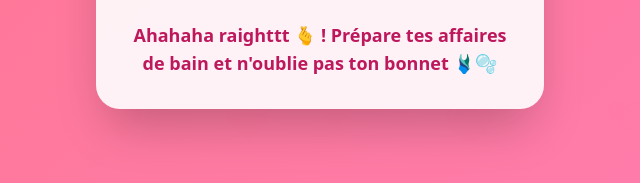
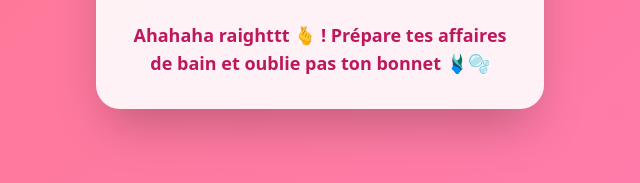
Before and after one commit to billy-um/billy-um.github.io, a plain HTML site: page index.html in a window 1280 px wide. Both pictures are taken after a click on the button "Oui ahaha". Shown: the part 461-644 px from the top of the page, 320-960 px from the left. Drawn offline with nearby package versions, Linux system fonts and the light colour scheme.

Commit message:
Update index.html

```diff
--- a/index.html
+++ b/index.html
@@ -41,7 +41,7 @@ const nonBtn = document.getElementById('nonBtn');
 const messageDiv = document.getElementById('message');
 
 ouiBtn.addEventListener('click', () => {
-  messageDiv.textContent = "Ahahaha raighttt 🫰 ! Prépare tes affaires de bain et n'oublie pas ton bonnet 🩱🫧";
+  messageDiv.textContent = "Ahahaha raighttt 🫰 ! Prépare tes affaires de bain et oublie pas ton bonnet 🩱🫧";
 
   // Animation de quelques cœurs
   for (let i = 0; i < 8; i++) {
```
